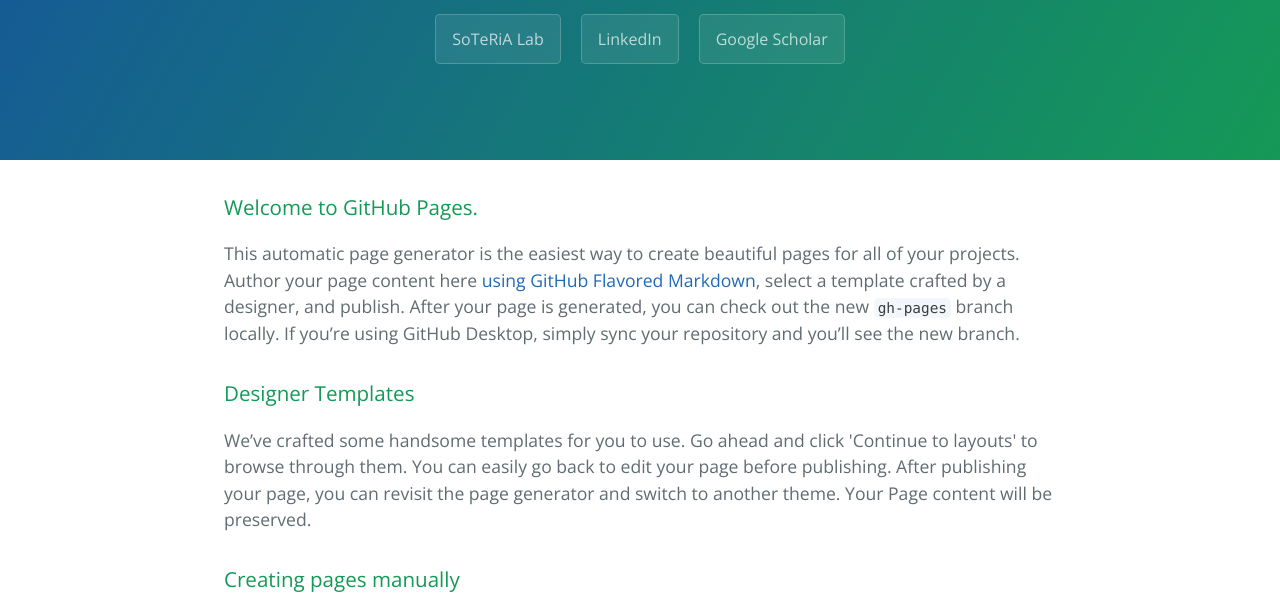
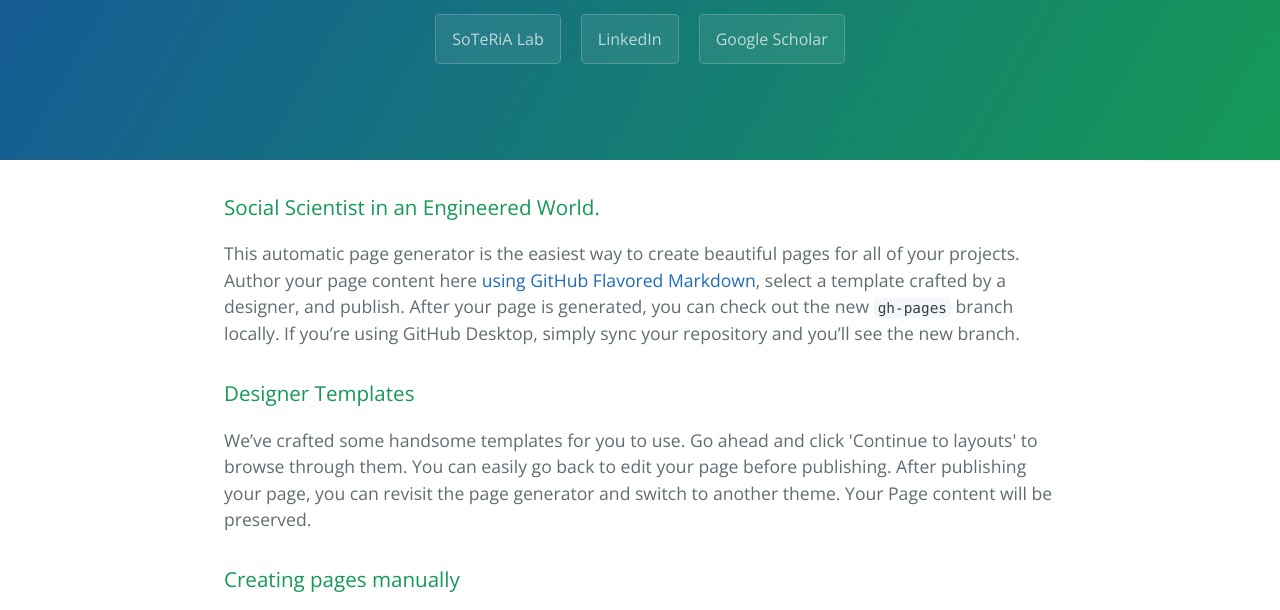
Before and after one commit to justintpence/SoTeRiA, a plain HTML site: page index.html in a window 1280 px wide. Shown: the part 176-786 px from the top of the page. Drawn offline with nearby package versions, Linux system fonts and the light colour scheme.

Commit message:
Update index.html

```diff
--- a/index.html
+++ b/index.html
@@ -20,7 +20,7 @@
 
     <section class="main-content">
       <h3>
-<a id="welcome-to-github-pages" class="anchor" href="#welcome-to-github-pages" aria-hidden="true"><span aria-hidden="true" class="octicon octicon-link"></span></a>Welcome to GitHub Pages.</h3>
+<a id="welcome-to-github-pages" class="anchor" href="#welcome-to-github-pages" aria-hidden="true"><span aria-hidden="true" class="octicon octicon-link"></span></a>Social Scientist in an Engineered World.</h3>
 
 <p>This automatic page generator is the easiest way to create beautiful pages for all of your projects. Author your page content here <a href="https://guides.github.com/features/mastering-markdown/">using GitHub Flavored Markdown</a>, select a template crafted by a designer, and publish. After your page is generated, you can check out the new <code>gh-pages</code> branch locally. If you’re using GitHub Desktop, simply sync your repository and you’ll see the new branch.</p>
 
```
